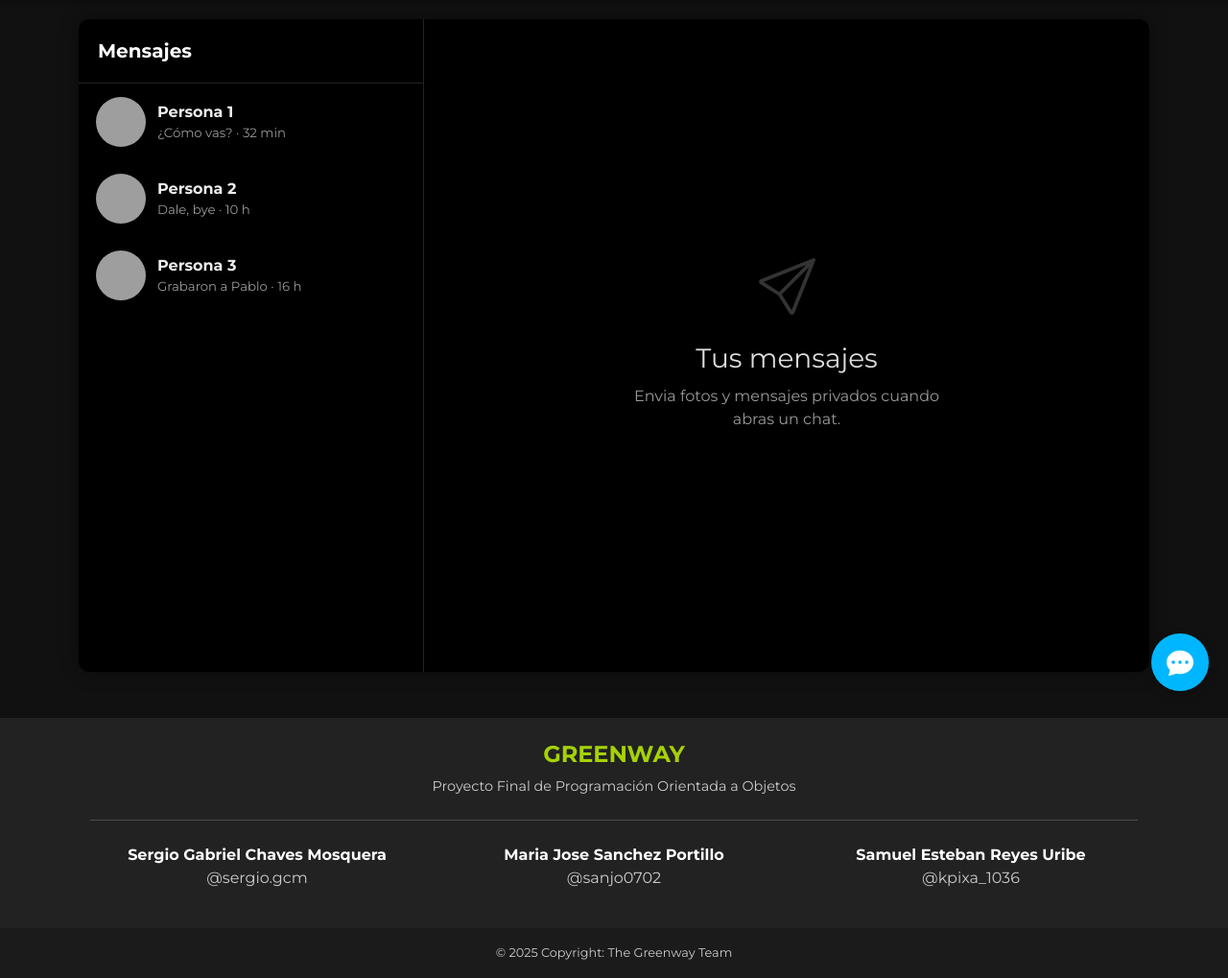
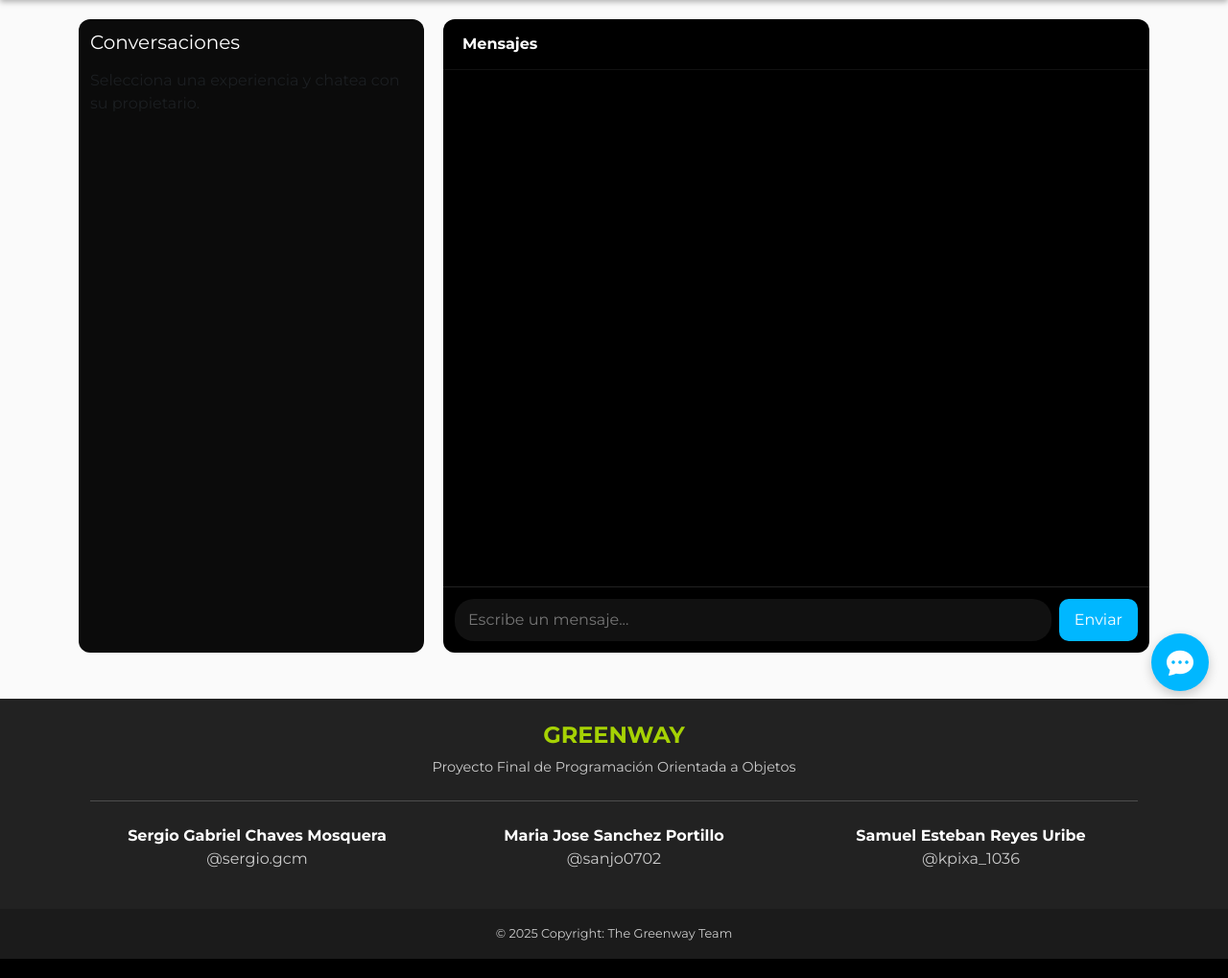
Before and after one commit to sechaves/CRUD-Firebase-Greenway, a Flask app: page /chats in a window 1280 px wide. Shown: the part 60-1079 px from the top of the page at 96% size. Run offline with Flask 3, Linux system fonts and the light colour scheme; the visitor is signed in with stand-in values (Sample User, id 1); parts of the project's set-up code (start-up, migrations or seed data) failed here and were passed over; some libraries are stand-ins or nearby versions; grey boxes are pictures that could not be loaded.

Commit message:
prueba chat

```diff
--- a/app/templates/chats.html
+++ b/app/templates/chats.html
@@ -1,157 +1,123 @@
 {% extends "base.html" %}
-
 {% block title %}Chats{% endblock %}
 
 {% block styles %}
 <style>
-    body {
-        background-color: #111;
-    }
-
-    .chat-container {
-        height: calc(100vh - 120px);
-        margin-top: 20px;
-        border-radius: 12px;
-        overflow: hidden;
-        background-color: #000;
-        display: flex;
-        box-shadow: 0 0 20px rgba(0,0,0,0.4);
-    }
-
-    /* Sidebar izquierda */
-    .chat-sidebar {
-        width: 360px;
-        background-color: #000;
-        border-right: 1px solid #222;
-        color: white;
-        display: flex;
-        flex-direction: column;
-    }
-
-    .sidebar-header {
-        padding: 18px 20px;
-        border-bottom: 1px solid #222;
-        font-weight: 700;
-        font-size: 1.25rem;
-    }
-
-    .chat-list {
-        overflow-y: auto;
-        flex-grow: 1;
-    }
-
-    .chat-item {
-        display: flex;
-        align-items: center;
-        gap: 12px;
-        padding: 14px 18px;
-        cursor: pointer;
-        transition: background 0.2s ease;
-    }
-    .chat-item:hover {
-        background-color: #111;
-    }
-
-    .chat-item img {
-        width: 52px;
-        height: 52px;
-        border-radius: 50%;
-        object-fit: cover;
-    }
-
-    .chat-info {
-        display: flex;
-        flex-direction: column;
-        color: #eee;
-    }
-
-    .chat-info small {
-        color: #999;
-        font-size: 0.83rem;
-    }
-
-    /* Panel derecho */
-    .chat-empty {
-        flex-grow: 1;
-        background-color: #000;
-        color: #777;
-        display: flex;
-        flex-direction: column;
-        align-items: center;
-        justify-content: center;
-        text-align: center;
-    }
-
-    .chat-empty i {
-        font-size: 60px;
-        margin-bottom: 12px;
-        color: #333;
-    }
-
-    .chat-empty h3 {
-        color: #ddd;
-        margin-bottom: 10px;
-    }
-
-    .chat-empty p {
-        color: #999;
-        max-width: 340px;
-    }
+  .chat-shell { height: calc(100vh - 140px); display:flex; gap:20px; margin-top:20px; }
+  .left-list { width:360px; background:#0b0b0b; color:#fff; border-radius:12px; overflow:auto; padding:12px; }
+  .chat-panel { flex:1; background:#000; color:#fff; border-radius:12px; display:flex; flex-direction:column; overflow:hidden; }
+  .messages { flex:1; padding:20px; overflow-y:auto; display:flex; flex-direction:column; gap:12px; }
+  .msg { max-width:70%; padding:10px 14px; border-radius:14px; }
+  .msg.me { background:#dfeee0; color:#111; align-self:flex-end; border-bottom-right-radius:4px; }
+  .msg.other { background:#1a73b8; color:#fff; align-self:flex-start; border-bottom-left-radius:4px; }
+  .composer { display:flex; gap:8px; padding:12px; border-top:1px solid #222; }
+  .composer input { flex:1; padding:10px 14px; border-radius:20px; border:none; background:#111; color:#fff; }
+  .composer button { background:var(--greenway-accent); color:#fff; border:none; padding:10px 16px; border-radius:10px; }
 </style>
 {% endblock %}
 
-
 {% block content %}
-
 <div class="container">
-    <div class="chat-container mx-auto">
-
-        <!-- ======== SIDEBAR IZQUIERDA ======== -->
-        <div class="chat-sidebar">
-
-            <div class="sidebar-header">
-                Mensajes
+  <div class="chat-shell mx-auto">
+    <div class="left-list">
+      <h5 class="mb-3">Conversaciones</h5>
+      <!-- Aquí podrías listar otras conversaciones; por ahora mostramos la actual -->
+      {% if owner_id %}
+      <div class="d-flex align-items-center gap-2 p-2" style="border-radius:8px;background:#070707;">
+        <img src="https://i.pravatar.cc/100?u={{ owner_id }}" style="width:48px;height:48px;border-radius:50%;object-fit:cover;">
+        <div>
+          <div style="font-weight:700;">Propietario</div>
+          <small class="text-muted">ID: {{ owner_id }}</small>
+        </div>
+      </div>
+      {% else %}
+      <p class="text-muted">Selecciona una experiencia y chatea con su propietario.</p>
+      {% endif %}
     </div>
 
-            <div class="chat-list">
+    <div class="chat-panel">
+      <div style="padding:14px 20px; border-bottom:1px solid #111;">
+        <strong>
+          {% if owner_id %} Chat con propietario: {{ owner_id }} {% else %} Mensajes {% endif %}
+        </strong>
+      </div>
 
-                <!-- EJEMPLO DE ITEMS (luego lo reemplazamos con datos reales) -->
-                <div class="chat-item">
-                    <img src="https://i.pravatar.cc/150?img=13">
-                    <div class="chat-info">
-                        <strong>Persona 1</strong>
-                        <small>¿Cómo vas? · 32 min</small>
+      <div id="messages" class="messages">
+        {% for m in messages %}
+          {% if m.sender_id == session.user_id %}
+            <div class="msg me"><strong>{{ m.sender_name }}</strong><br>{{ m.text }}</div>
+          {% else %}
+            <div class="msg other"><strong>{{ m.sender_name }}</strong><br>{{ m.text }}</div>
+          {% endif %}
+        {% endfor %}
+      </div>
+
+      <div class="composer">
+        <input id="msgInput" placeholder="Escribe un mensaje..." autocomplete="off">
+        <button id="sendBtn">Enviar</button>
+      </div>
+    </div>
   </div>
 </div>
 
-                <div class="chat-item">
-                    <img src="https://i.pravatar.cc/150?img=5">
-                    <div class="chat-info">
-                        <strong>Persona 2</strong>
-                        <small>Dale, bye · 10 h</small>
-                    </div>
-                </div>
+<!-- Socket.IO client -->
+<script src="https://cdn.socket.io/4.7.2/socket.io.min.js"></script>
+<script>
+  (function(){
+    const socket = io(); // asume mismo origen
+    const room = "{{ room_id or '' }}";
+    const ownerId = "{{ owner_id or '' }}";
+    const expId = "{{ exp_id or '' }}";
+    const initialText = `{{ initial_text|e }}`;
+    const senderId = "{{ session.user_id }}";
+    const senderName = "{{ session.user_email.split('@')[0] if session.user_email else 'Usuario' }}";
 
-                <div class="chat-item">
-                    <img src="https://i.pravatar.cc/150?img=8">
-                    <div class="chat-info">
-                        <strong>Persona 3</strong>
-                        <small>Grabaron a Pablo · 16 h</small>
-                    </div>
-                </div>
+    const messagesEl = document.getElementById('messages');
+    const inputEl = document.getElementById('msgInput');
+    const sendBtn = document.getElementById('sendBtn');
 
-            </div>
+    function appendMessage(obj) {
+      const div = document.createElement('div');
+      div.className = 'msg ' + (obj.sender_id === senderId ? 'me' : 'other');
+      div.innerHTML = `<strong>${obj.sender_name}</strong><br>${obj.text}`;
+      messagesEl.appendChild(div);
+      messagesEl.scrollTop = messagesEl.scrollHeight;
+    }
 
-        </div>
+    socket.on('connect', () => {
+      console.log('socket connected', socket.id);
+      if (room) {
+        socket.emit('join', { room: room, user_id: senderId, display_name: senderName });
+      }
+      // si viene initial_text, enviarlo como primer mensaje
+      if (initialText && room) {
+        const payload = { room, sender_id: senderId, sender_name: senderName, text: initialText, exp_id: expId };
+        socket.emit('send_message', payload);
+      }
+    });
 
-        <!-- ======== PANEL DERECHO VACÍO ======== -->
-        <div class="chat-empty">
-            <i class="bi bi-send"></i>
-            <h3>Tus mensajes</h3>
-            <p>Envia fotos y mensajes privados cuando abras un chat.</p>
-        </div>
+    socket.on('new_message', (data) => {
+      appendMessage(data);
+    });
 
-    </div>
-</div>
+    socket.on('system', (d) => {
+      console.log('system:', d);
+    });
 
+    sendBtn.addEventListener('click', () => {
+      const text = inputEl.value.trim();
+      if (!text || !room) return;
+      const payload = { room, sender_id: senderId, sender_name: senderName, text, exp_id: expId };
+      socket.emit('send_message', payload);
+      inputEl.value = '';
+    });
+
+    inputEl.addEventListener('keypress', (e) => {
+      if (e.key === 'Enter') sendBtn.click();
+    });
+
+    // auto-scroll on load
+    messagesEl.scrollTop = messagesEl.scrollHeight;
+  })();
+</script>
 {% endblock %}
--- a/app/templates/experiencia_detalle.html
+++ b/app/templates/experiencia_detalle.html
@@ -112,6 +112,10 @@
                            class="btn btn-reservar w-100">
                             Reservar por WhatsApp
                         </a>
+                        <a href="{{ url_for('chats') }}?owner_id={{ experiencia.propietario_id }}&exp_id={{ experiencia_id }}&initial_text={{ ('Hola, estoy interesado en la experiencia: ' ~ experiencia.nombre)|urlencode }}"
+                            class="btn btn-outline-success w-100 mt-2">
+                            Chatear con el propietario
+                        </a>
 
                         {% if session['role'] == 'admin' or (experiencia.propietario_id == session['user_id']) %}
                             <hr class="my-4">
--- a/main.py
+++ b/main.py
@@ -2,9 +2,15 @@ import sys
 import os
 from functools import wraps
 from flask import Flask, render_template, request, redirect, url_for, session, flash, Response, jsonify
+from flask import Markup
 from data.firebase_config import auth, db
 from data.firebase_admin import admin_auth
-from domain.models import Usuario, Propietaria, Admin, Persona
+from flask_socketio import SocketIO, join_room, leave_room, emit
+import time
+import json
+import datetime
+from domain.models import Persona, Usuario, Propietaria, Admin
+
 try:
     from domain.openai_chatbot import GreenwayChatbot
     chatbot_importado = True
@@ -16,6 +22,7 @@ except Exception as e:
     chatbot_importado = False
 
 app = Flask(__name__, template_folder='app/templates', static_folder='app/static')
+socketio = SocketIO(app, cors_allowed_origins="*", async_mode='eventlet')
 app.secret_key = "clave_secreta"
 chatbot = None
 if chatbot_importado:
@@ -143,9 +150,52 @@ def signin():
         flash('Credenciales incorrectas. Por favor, inténtalo de nuevo.', 'danger')
         return redirect(url_for('login'))
 
+def build_room_id(user_a: str, user_b: str, exp_id: str) -> str:
+    # room determinista entre dos usuarios + experiencia
+    a, b = sorted([user_a, user_b])
+    return f"chat_{exp_id}_{a}_{b}"
+
 @app.route('/chats')
+@login_required
 def chats():
-    return render_template('chats.html')
+    """
+    Página de chats. Puede recibir:
+      ?owner_id=<owner_user_id>&exp_id=<id_experiencia>&initial_text=...
+    """
+    owner_id = request.args.get('owner_id')
+    exp_id = request.args.get('exp_id')
+    initial_text = request.args.get('initial_text', '')  # opcional
+
+    user_id = session.get('user_id')
+
+    room_id = None
+    messages = []
+    if owner_id and exp_id and user_id:
+        room_id = build_room_id(user_id, owner_id, exp_id)
+
+        # cargar historial desde Firebase (si existe)
+        raw = db.child("chats").child(room_id).child("messages").get().val() or {}
+        # raw es dict de push keys -> msg dict. Convertir a lista ordenada por timestamp
+        msgs = []
+        for k, v in raw.items():
+            try:
+                ts = float(v.get('timestamp', 0))
+            except:
+                ts = 0
+            v['key'] = k
+            v['timestamp'] = ts
+            msgs.append(v)
+        msgs.sort(key=lambda x: x['timestamp'])
+        messages = msgs
+
+    # pasar room_id y mensajes (serializables) al template
+    return render_template('chats.html',
+                           session=session,
+                           room_id=room_id,
+                           owner_id=owner_id,
+                           exp_id=exp_id,
+                           initial_text=initial_text,
+                           messages=messages)
 
 @app.route('/logout')
 def logout():
@@ -447,6 +497,71 @@ def ask_chatbot():
         print(f"Error en el chatbot: {e}")
         return jsonify({'error': 'Error interno al procesar tu pregunta.'}), 500
 
+@socketio.on('connect')
+def handle_connect():
+    # opcional: podés usar session info o token para validar
+    print('Socket conectado:', request.sid)
+
+@socketio.on('join')
+def handle_join(data):
+    """
+    data = { "room": room_id, "user_id": ..., "display_name": ... }
+    """
+    room = data.get('room')
+    user_id = data.get('user_id')
+    if not room or not user_id:
+        return
+    join_room(room)
+    print(f"{user_id} se unió a {room}")
+    emit('system', {'msg': f'{data.get("display_name", "usuario")} se unió'}, to=room)
+
+@socketio.on('leave')
+def handle_leave(data):
+    room = data.get('room')
+    user_id = data.get('user_id')
+    leave_room(room)
+    emit('system', {'msg': f'{data.get("display_name","usuario")} salió'}, to=room)
+
+@socketio.on('send_message')
+def handle_send_message(data):
+    """
+    data esperado:
+      {
+        "room": room_id,
+        "sender_id": "...",
+        "sender_name": "...",
+        "text": "...",
+        "exp_id": "..."
+      }
+    """
+    room = data.get('room')
+    text = data.get('text', '').strip()
+    if not room or text == '':
+        return
+
+    sender_id = data.get('sender_id')
+    sender_name = data.get('sender_name', 'Usuario')
+    exp_id = data.get('exp_id', '')
+
+    timestamp = time.time()
+
+    message_obj = {
+        'sender_id': sender_id,
+        'sender_name': sender_name,
+        'text': text,
+        'exp_id': exp_id,
+        'timestamp': timestamp
+    }
+
+    # Persistir en Firebase Realtime DB
+    try:
+        db.child("chats").child(room).child("messages").push(message_obj)
+    except Exception as e:
+        print("Error guardando mensaje en Firebase:", e)
+
+    # Emitir a la sala para todos los conectados
+    emit('new_message', message_obj, to=room)
+
 if __name__ == '__main__':
     if admin_auth is None:
         print("Error crítico: No se pudo inicializar el SDK de Admin (serviceAccountKey.json).")
@@ -456,6 +571,8 @@ if __name__ == '__main__':
         print("************************************")
         print("SDK de Admin de Firebase inicializado con éxito.")
         if chatbot_importado: print("Chatbot de OpenAI inicializado con éxito.")
-        print("*** Servidor Flask v3.0 (POO) LISTO ***")
+        print("*** Servidor Flask + SocketIO LISTO ***")
         print("************************************")
-        app.run(debug=True, port=5000)
+        # En producción Render pone PORT en env; en local usamos 5000
+        port = int(os.environ.get('PORT', 5000))
+        socketio.run(app, debug=True, host='0.0.0.0', port=port)
```
Lines whose indentation alone changed are shown as unchanged.
